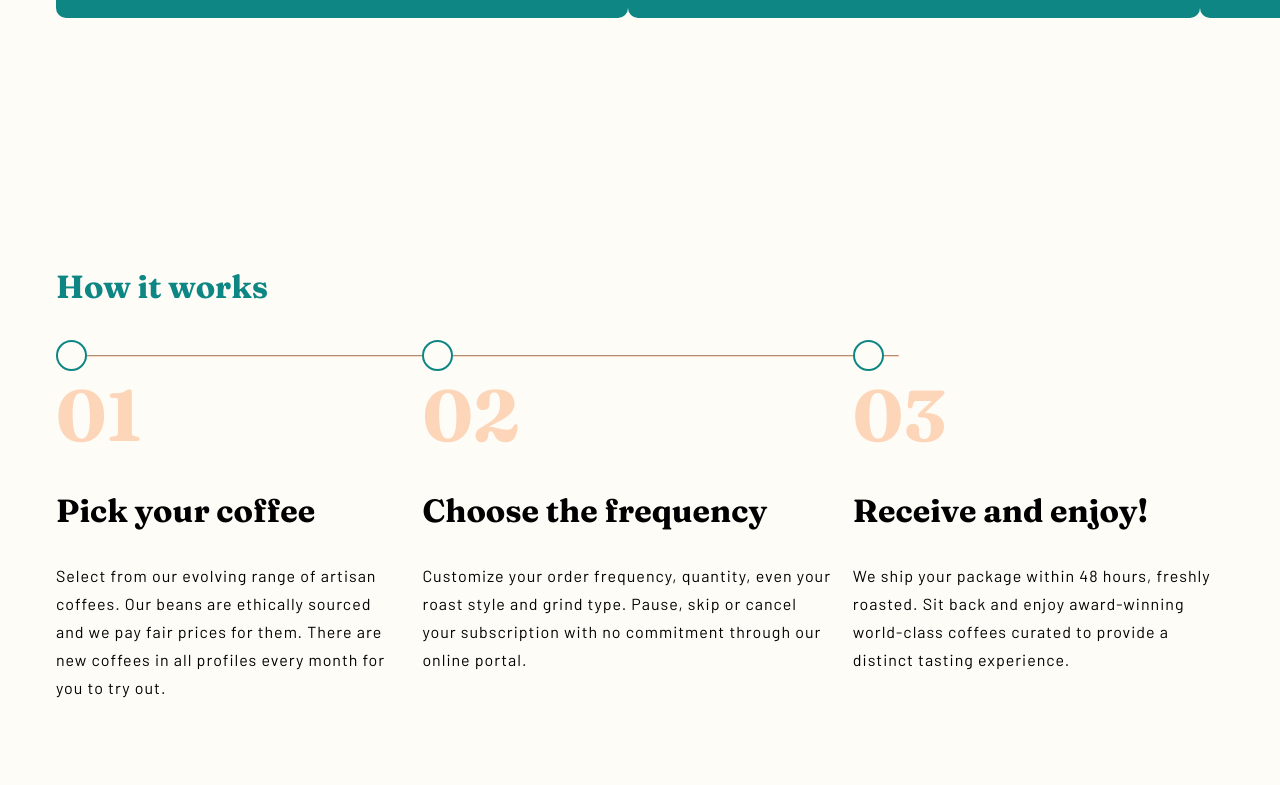
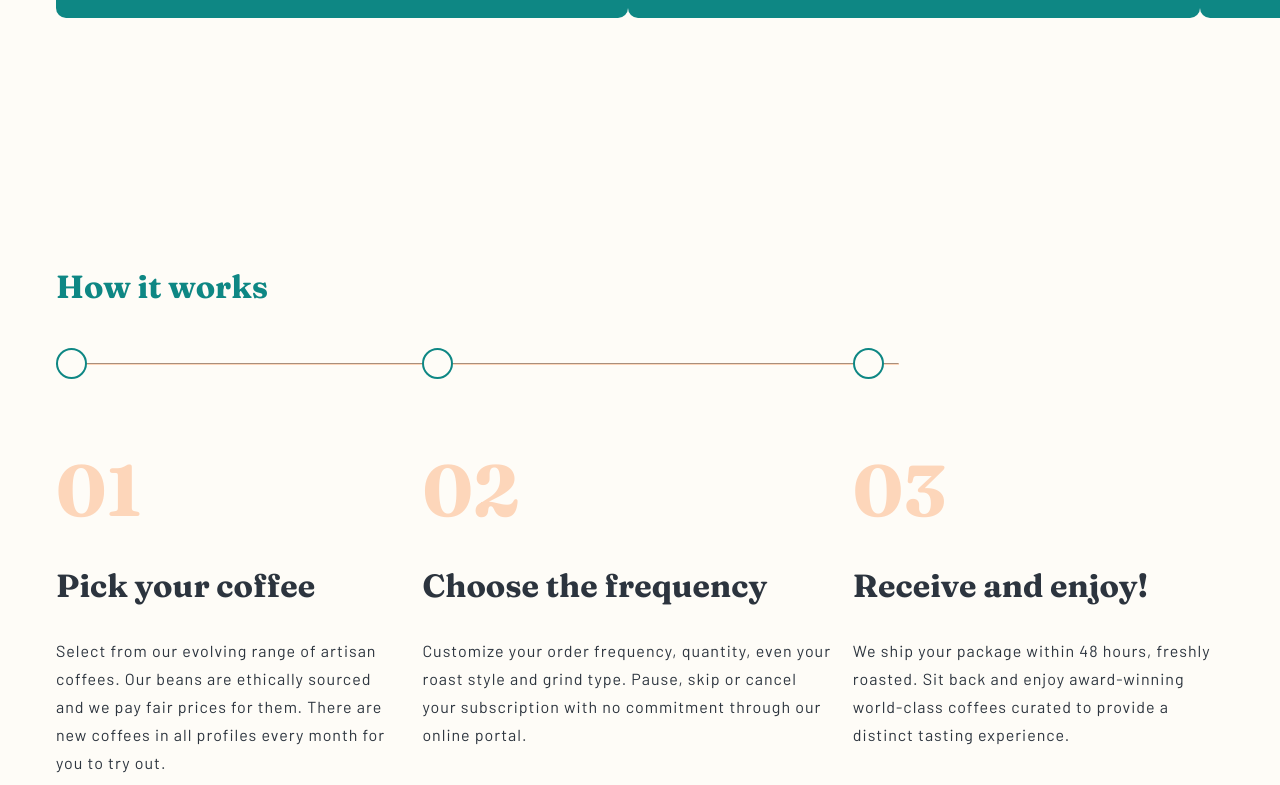
Before and after one commit to vincitaylaran/coffeeroasters-sub-site, a Next.js app: page / in a window 1280 px wide. Shown: the part 2920-3705 px from the top of the page. Built offline with nearby package versions, Linux system fonts and the light colour scheme.

Commit message:
feat: add more margin bottom to section title

```diff
--- a/styles/Home.module.scss
+++ b/styles/Home.module.scss
@@ -142,6 +142,7 @@
 
   section.howItWorks {
     padding-top: 600px; // This property gets overridden at tablet breakpoint or greater. This is here to avoid overlapping with the above section.
+    color: color(outer-space);
 
     @media (max-width: breakpoint(mobile)) {
       @include flex(column) {
@@ -164,8 +165,17 @@
 
     .sectionTitle {
       color: color(dark-cyan);
+
       @media (max-width: breakpoint(mobile)) {
         text-align: center;
+        margin-bottom: 80px;
+      }
+
+      @media (min-width: breakpoint(tablet)) {
+        margin-bottom: 40px;
+      }
+
+      @media (min-width: breakpoint(desktop)) {
         margin-bottom: 80px;
       }
     }
--- a/styles/HowItWorks.module.scss
+++ b/styles/HowItWorks.module.scss
@@ -61,6 +61,7 @@
         height: 31px;
         background: color(light-cream);
         border: 2px solid color(dark-cyan);
+        margin-bottom: 67px;
       }
     }
     h1 {
```
